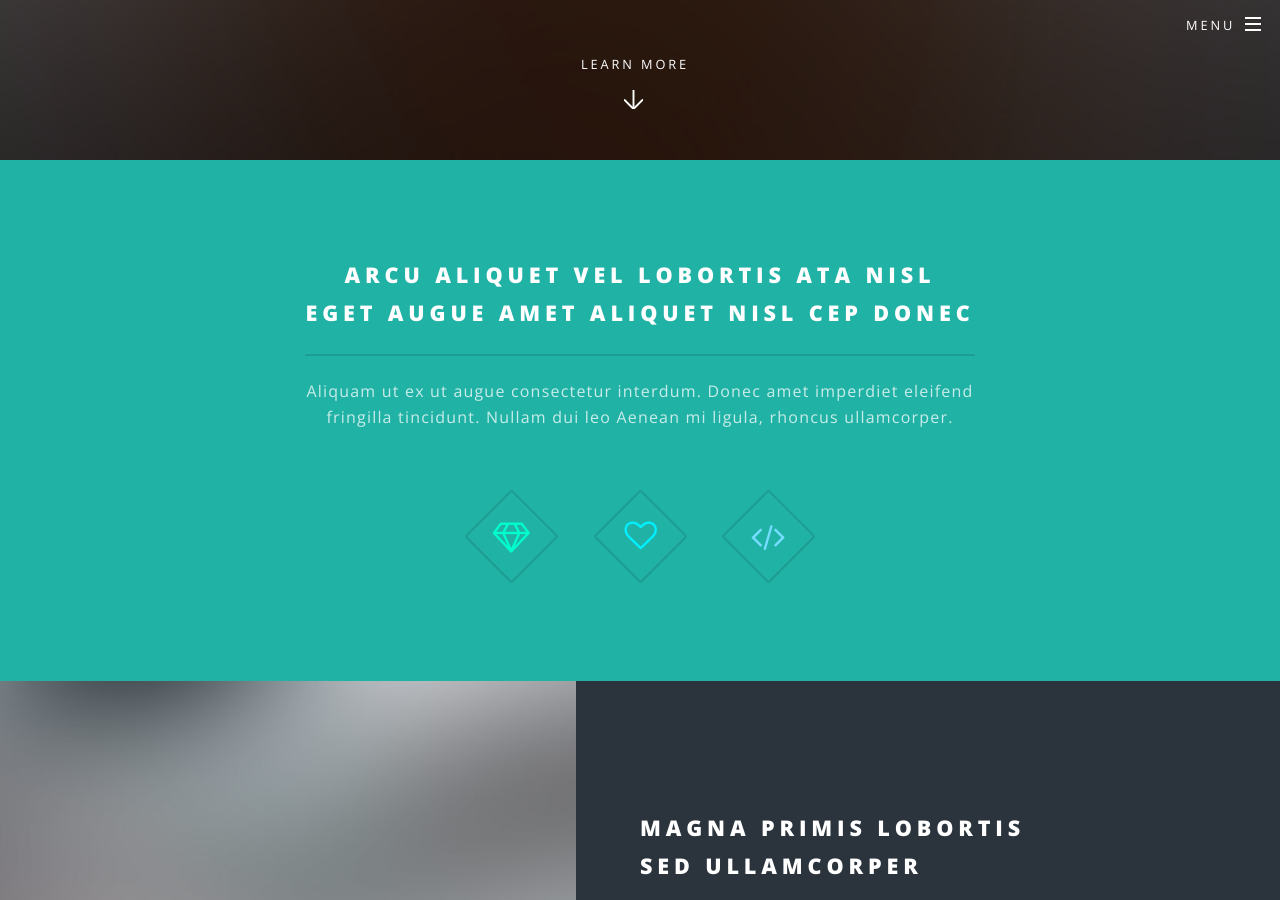
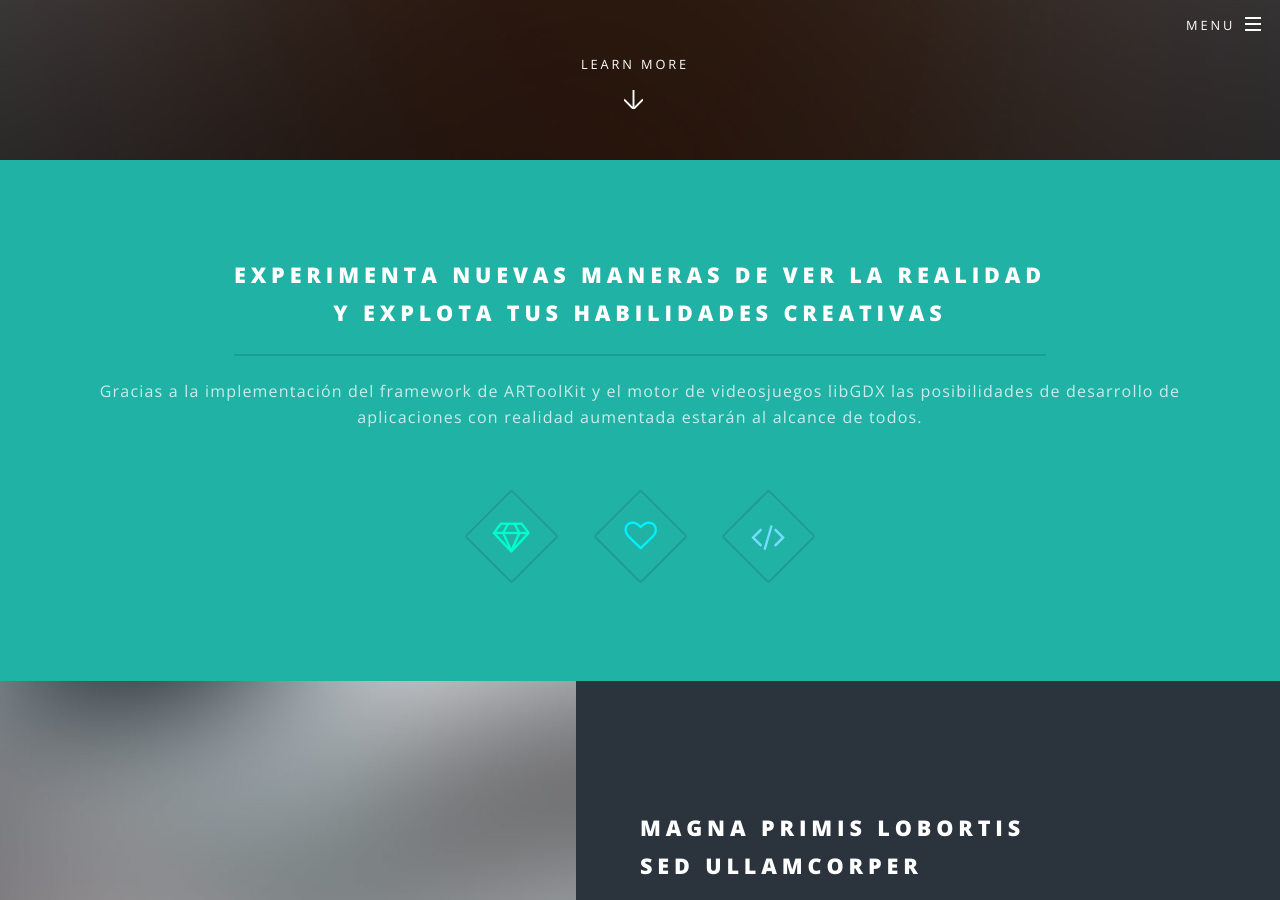
Before and after one commit to GLUD/trascendentAR, a Jekyll site: the page built from index.html, in a window 1280 px wide and 900 px high, scrolled down 740 px. Built offline with Jekyll 4.4.1, drawn with Linux system fonts in a browser that asks for light colours.

Commit message:
Actualización de la cabecera de la pagina
Actualización de la cabecera de la pagina

```diff
--- a/index.html
+++ b/index.html
@@ -17,10 +17,10 @@ layout: landing
 					<section id="one" class="wrapper style1 special">
 						<div class="inner">
 							<header class="major">
-								<h2>Arcu aliquet vel lobortis ata nisl<br />
-								eget augue amet aliquet nisl cep donec</h2>
-								<p>Aliquam ut ex ut augue consectetur interdum. Donec amet imperdiet eleifend<br />
-								fringilla tincidunt. Nullam dui leo Aenean mi ligula, rhoncus ullamcorper.</p>
+								<h2>Experimenta nuevas maneras de ver la realidad<br />
+								y explota tus habilidades creativas</h2>
+								<p>Gracias a la implementación del framework de ARToolKit y el motor de videosjuegos libGDX
+									las posibilidades de desarrollo de aplicaciones con realidad aumentada estarán al alcance de todos.</p>
 							</header>
 							<ul class="icons major">
 								<li><span class="icon fa-diamond major style1"><span class="label">Lorem</span></span></li>
```
